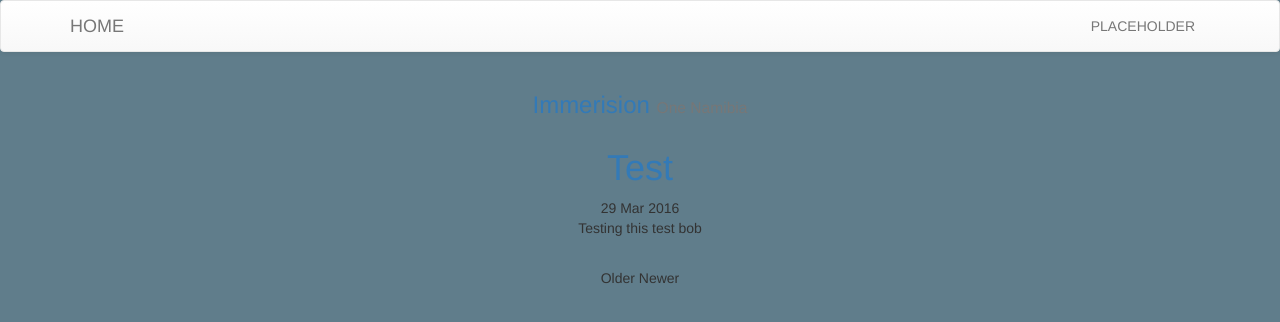
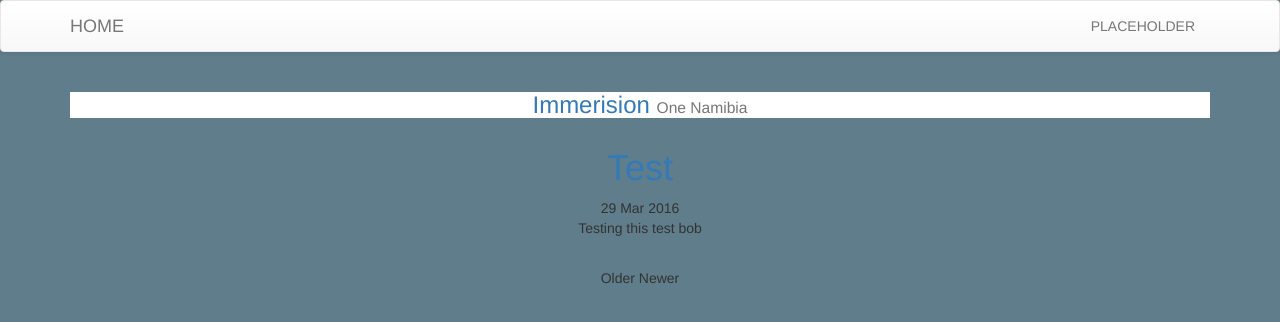
Before and after one commit to jaden2africa/jaden2africa.github.io, a Jekyll site: the page built from index.html, in a window 1280 px wide. Shown: the top 322 px of the page. Built offline with Jekyll 4.4.1, drawn with Linux system fonts in a browser that asks for light colours; the list of posts is cut into pages by our own code.

Commit message:
navbar sexy bar

```diff
--- a/_layouts/default.html
+++ b/_layouts/default.html
@@ -26,10 +26,12 @@
 
     <div class="masthead">
       <div class="container">
-        <h3 class="masthead-title">
-          <a href="/" title="Home">{{ site.title }}</a>
-          <small>{{ site.tagline }}</small>
-        </h3>
+        <div class="cover-header">
+          <h3 class="masthead-title">
+            <a href="/" title="Home">{{ site.title }}</a>
+            <small>{{ site.tagline }}</small>
+          </h3>
+      </div>
       </div>
     </div>
 
@@ -37,7 +39,7 @@
       {{ content }}
     </div>
 
-    <label for="sidebar-checkbox" class="sidebar-toggle"></label>
+    <!--<label for="sidebar-checkbox" class="sidebar-toggle"></label>-->
 
   </body>
 </html>
--- a/public/css/main.css
+++ b/public/css/main.css
@@ -2,5 +2,10 @@ html, body {
     color:white;
     background-color: #607D8B !important;
     text-align: center;
+}
 
+.cover-header {
+    background-color: white;
+    text-align: center;
+    color: black;
 }
```
